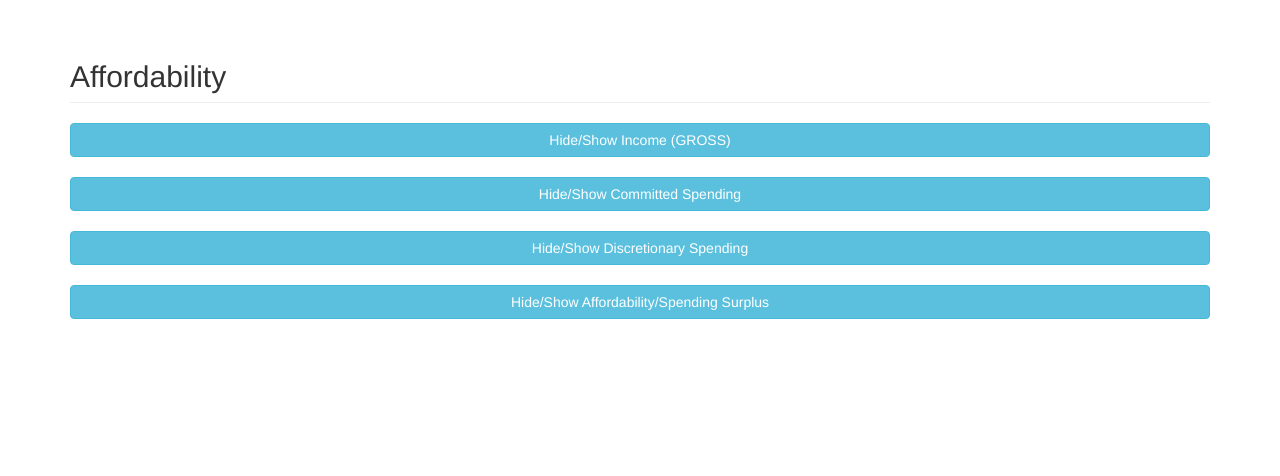
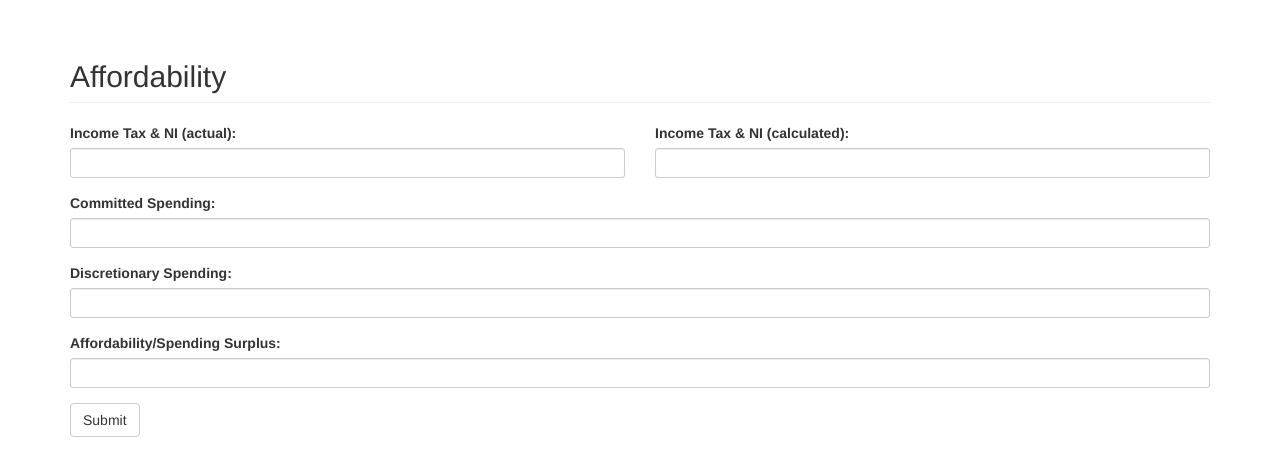
Before and after one commit to jwoods02/uni-ifa-form-site, a Flask app: page /Affordability in a window 1280 px wide. Shown: the part 51-527 px from the top of the page. Run offline with Flask 2, Linux system fonts and the light colour scheme; a user stored in the database is signed in; some libraries are stand-ins or nearby versions.

Commit message:
Added some server code to send the form to the database. Also made some changes to the form on affodability.html and to the database.db file

```diff
--- a/server.py
+++ b/server.py
@@ -361,6 +361,23 @@ def liabilities():
 def affordability():
     return render_template('finances/affordability.html', msg='')
 
+@app.route("/AffordabilityData", methods=['POST'])
+def AffordabilityData():
+    TaxActual = request.form.get('TaxActual', default="Error")
+    TaxCalculated = request.form.get('TaxCalculated', default="Error")
+    CommittedSpending = request.form.get('CommittedSpending', default="Error")
+    DiscretionarySpending = request.form.get('DiscretionarySpending', default="Error")
+    SpendingSurplus = request.form.get('SpendingSurplus', default="Error")
+
+    conn = sqlite3.connect(DATABASE)
+    details = [(TaxActual, TaxCalculated, CommittedSpending, DiscretionarySpending, SpendingSurplus)]
+    conn.executemany("INSERT INTO `Affordability`('TaxActual', 'TaxCalculated',\
+                     'CommittedSpending', 'DiscretionarySpending', 'SpendingSurplus') VALUES(?, ?, ?, ?, ?)",
+                     details)
+    conn.commit()
+    conn.close()
+    msg = "Completed."
+    return redirect(url_for('affordability'))
 
 @app.route("/Assets")
 @login_required
--- a/templates/finances/affordability.html
+++ b/templates/finances/affordability.html
@@ -2,8 +2,8 @@
 {%block mainBlock%}
 <div class="container">
     <h2 class="page-header">Affordability</h2>
-    <button type="button" class="btn btn-info btn-block" data-toggle="collapse" data-target="#AffordabilityIncomeForm">Hide/Show Income (GROSS) </button><br>
-    <form id="AffordabilityIncomeForm" class="collapse" action="/AffordabilityData" method="post">
+    <form action="/AffordabilityData" method="post">
+        <div class="row">
             <div class="col-xs-6">
                 <div class="form-group">
                     <label for="TaxActual">Income Tax & NI (actual):</label>
@@ -16,43 +16,32 @@
                     <input type="integer" name="TaxCalculated" class="form-control input-sm">
                 </div>
             </div>
-    </form>
-    <button type="button" class="btn btn-info btn-block" data-toggle="collapse" data-target="#AffordabilityCommittedSpendingForm">Hide/Show Committed Spending </button><br>
-    <form id="AffordabilityCommittedSpendingForm" class="collapse" action="/AffordabilityData" method="post">
+        </div>
+        <div class="row">
             <div class="col-xs-12">
                 <div class="form-group">
                     <label for="CommittedSpending">Committed Spending:</label>
                     <input type="integer" name="CommittedSpending" class="form-control input-sm">
                 </div>
             </div>
-    </form>
-    <button type="button" class="btn btn-info btn-block" data-toggle="collapse" data-target="#AffordabilityDiscretionarySpendingForm">Hide/Show Discretionary Spending </button><br>
-    <form id="AffordabilityDiscretionarySpendingForm" class="collapse" action="/AffordabilityData" method="post">
+        </div>
+        <div class="row">
             <div class="col-xs-12">
                 <div class="form-group">
                     <label for="DiscretionarySpending">Discretionary Spending:</label>
                      <input type="integer" name="DiscretionarySpending" class="form-control input-sm">
                 </div>
             </div>
-    </form>
-    <button type="button" class="btn btn-info btn-block" data-toggle="collapse" data-target="#AffordabilitySpendingForm">Hide/Show Affordability/Spending Surplus </button><br>
-    <form id="AffordabilitySpendingForm" class="collapse" action="/AffordabilityData" method="post">
+        </div>
+        <div class="row">
             <div class="col-xs-12">
                 <div class="form-group">
                     <label for="SpendingSurplus">Affordability/Spending Surplus:</label>
                     <input type="integer" name="SpendingSurplus" class="form-control input-sm">
                 </div>
             </div>
-      <button type="submit" id="submit" onclick="submitForms" class="btn btn-default">Submit</button>
+        </div>
+        <button type="submit" class="btn btn-default">Submit</button>
     </form>
 </div>
-<script>
-   submitForms = function(){
-    document.getElementById("AffordabilityIncomeForm").submit();
-    document.getElementById("AffordabilityCommittedSpendingForm").submit();
-    document.getElementById("AffordabilityDiscretionarySpendingForm").submit();
-    document.getElementById("AffordabilitySpendingForm").submit();
-}
-}
-</script>
 {%endblock%}
```
Also changed, not shown: database.db. Lines whose indentation alone changed are shown as unchanged.
